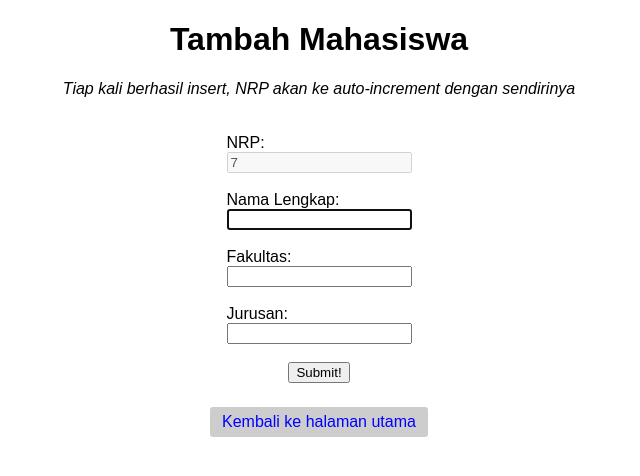
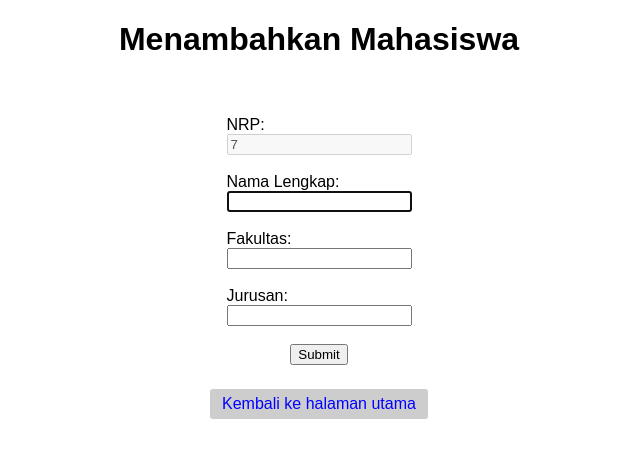
Before and after one commit to yabesWirawan/simpleCRUD, a PHP site: page /add.php in a window 1280 px wide. Shown: the top 476 px of the page, without its empty margins (321-961 px from the left). Run offline with PHP 8.4, Linux system fonts and the light colour scheme.

Commit message:
Update add.php

```diff
--- a/add.php
+++ b/add.php
@@ -1,5 +1,4 @@
 <?php
-// Include query yang ingin ditampilkan pada halaman ini
 include('Query/select_ai_mahasiswa.php');
 ?>
 <!DOCTYPE html>
@@ -10,14 +9,11 @@ include('Query/select_ai_mahasiswa.php');
     <link rel="stylesheet" href="Assets/css/master.css" media="screen" title="no title" charset="utf-8">
 </head>
 <body>
-    <center><h1>Tambah Mahasiswa</h1></center>
-    <center>
-        <i>Tiap kali berhasil insert, NRP akan ke auto-increment dengan sendirinya</i>
-    </center>
+    <center><h1>Menambahkan Mahasiswa</h1></center>
     <br>
     <br>
 
-    <!-- Form tambah mahasiswa -->
+    <!-- Form identitas mahasiswa -->
     <form action="Query/insert_mahasiswa.php" method="post">
 
         NRP:<br>
@@ -32,8 +28,7 @@ include('Query/select_ai_mahasiswa.php');
         Jurusan:<br>
         <input type="text" name="jurusan"><br><br>
 
-        <!-- Tombol Submit: Semua data akan disubmit ke Query/insert_mahasiswa.php -->
-        <center><input type="submit" value="Submit!"></center>
+        <center><input type="submit" value="Submit"></center>
 
     </form>
     <br>
```
